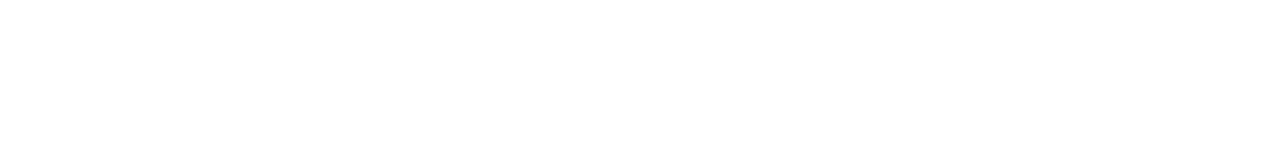
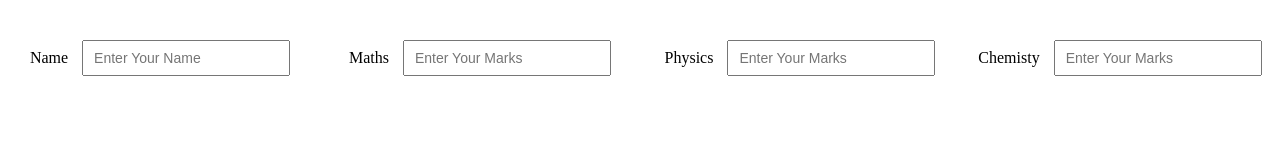
Before and after one commit to benjamin-b/javascript_tasks, a plain HTML site: page student_detail/index.html in a window 1280 px wide. Drawn offline with Linux system fonts and the light colour scheme.

Commit message:
basic html information details added

```diff
--- a/student_detail/index.html
+++ b/student_detail/index.html
@@ -1,12 +1,27 @@
 <!DOCTYPE html>
 <html lang="">
+
 <head>
     <meta charset="utf-8">
     <meta name="viewport" content="width=device-width, initial-scale=1.0">
-    <title></title>
-</head>
+    <title>Student List</title>
+    <link rel="stylesheet" href="styles/main.css"> </head>
 
 <body>
+    <fieldset>
+        <div class="input-group">
+            <label>Name</label>
+            <input type="text" placeholder="Enter Your Name" /> </div>
+        <div class="input-group">
+            <label>Maths</label>
+            <input type="text" placeholder="Enter Your Marks" /> </div>
+        <div class="input-group">
+            <label>Physics</label>
+            <input type="text" placeholder="Enter Your Marks" /> </div>
+        <div class="input-group">
+            <label>Chemisty</label>
+            <input type="text" placeholder="Enter Your Marks" /> </div>
+    </fieldset>
+</body>
 
-</body>
 </html>
--- a/student_detail/styles/main.css
+++ b/student_detail/styles/main.css
@@ -0,0 +1,81 @@
+/* http://meyerweb.com/eric/tools/css/reset/
+   v2.0 | 20110126
+   License: none (public domain)
+*/
+
+html, body, div, span, applet, object, iframe,
+h1, h2, h3, h4, h5, h6, p, blockquote, pre,
+a, abbr, acronym, address, big, cite, code,
+del, dfn, em, img, ins, kbd, q, s, samp,
+small, strike, strong, sub, sup, tt, var,
+b, u, i, center,
+dl, dt, dd, ol, ul, li,
+fieldset, form, label, legend,
+table, caption, tbody, tfoot, thead, tr, th, td,
+article, aside, canvas, details, embed,
+figure, figcaption, footer, header, hgroup,
+menu, nav, output, ruby, section, summary,
+time, mark, audio, video {
+	margin: 0;
+	padding: 0;
+	border: 0;
+	font-size: 100%;
+	font: inherit;
+	vertical-align: baseline;
+}
+/* HTML5 display-role reset for older browsers */
+article, aside, details, figcaption, figure,
+footer, header, hgroup, menu, nav, section {
+	display: block;
+}
+body {
+	line-height: 1;
+}
+ol, ul {
+	list-style: none;
+}
+blockquote, q {
+	quotes: none;
+}
+blockquote:before, blockquote:after,
+q:before, q:after {
+	content: '';
+	content: none;
+}
+table {
+	border-collapse: collapse;
+	border-spacing: 0;
+}
+
+
+
+
+
+fieldset{
+    border: 0;
+    text-align: center;
+}
+
+fieldset:after{
+    clear: both;
+    display: block;
+    content: "";
+}
+
+fieldset .input-group{
+    width: calc(100% / 4);
+    float: left;
+    margin-top: 40px;
+}
+
+fieldset .input-group label{
+    font-size: 16px;
+}
+
+.input-group input{
+    width: 60%;
+    line-height: 30px;
+    padding-left: 10px;
+    margin-left: 10px;
+    font-size: 14px;
+}
```
